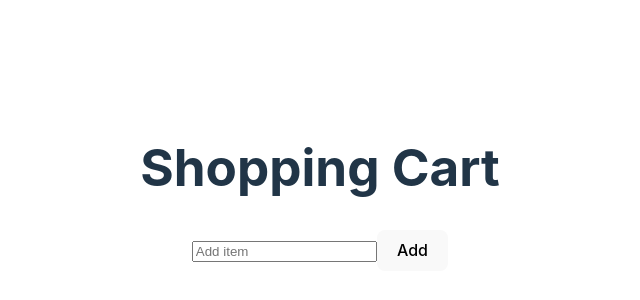
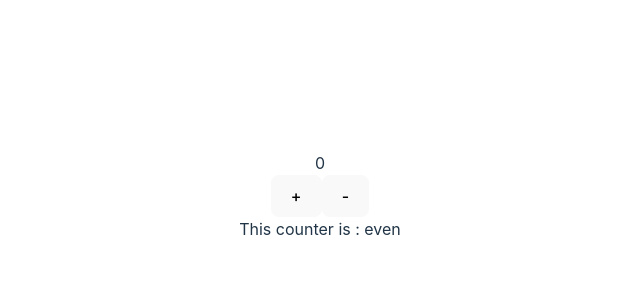
Before and after one commit to piyusht823/vue-App, a Vue app: page /about in a window 1280 px wide. Shown: the part 204-504 px from the top of the page, without its empty margins (320-960 px from the left). Built offline with nearby package versions, Linux system fonts and the light colour scheme.

Commit message:
last upload of 6 oct

```diff
--- a/src/components/cart.vue
+++ b/src/components/cart.vue
@@ -1,4 +1,4 @@
-<script>
+<!-- <script>
   import { ref } from 'vue';
   import { useCartStore } from '../stores/cart'; // Import the Pinia store
 
@@ -44,4 +44,33 @@
         </li>
       </ul>
     </div>
+  </template>-->
+
+
+
+
+  <script setup>
+  import { ref, computed } from 'vue'
+  import { useCartStore } from '../stores/cart';
+
+  const count = ref(0)
+
+  const cartStore = useCartStore()
+
+</script>
+
+
+<template>
+    <div>
+      {{ cartStore.count }}
+    </div>
+    <div>
+      <button v-on:click="incrementCount">+</button>
+      <button v-on:click="decrementCount">-</button>
+    </div>
+
+    <div>
+
+    This counter is : {{ cartStore.oddOrEven }}
+    </div>
   </template>
--- a/src/stores/cart.js
+++ b/src/stores/cart.js
@@ -1,16 +1,29 @@
 import { defineStore } from 'pinia';
 
 export const useCartStore = defineStore({
-  id: 'cart',
+  id: 'cartStore',
   state: () => ({
-    items: [],
+    // items: [],
+    count: 0
   }),
   actions: {
-    addItem(item) {
-      this.items.push(item);
+    // addItem(item) {
+    //   this.items.push(item);
+    // },
+    // removeItem(index) {
+    //   this.items.splice(index, 1);
+    // },
+    increaseCount(){
+        this.count++
     },
-    removeItem(index) {
-      this.items.splice(index, 1);
-    },
+    decreaseCount(){
+        this.count--
+    }
   },
+  getters:{
+    oddOrEven: (state) => {
+      if(state.count%2==0) return 'even'
+      return 'odd'
+    }
+  }
 });
```
